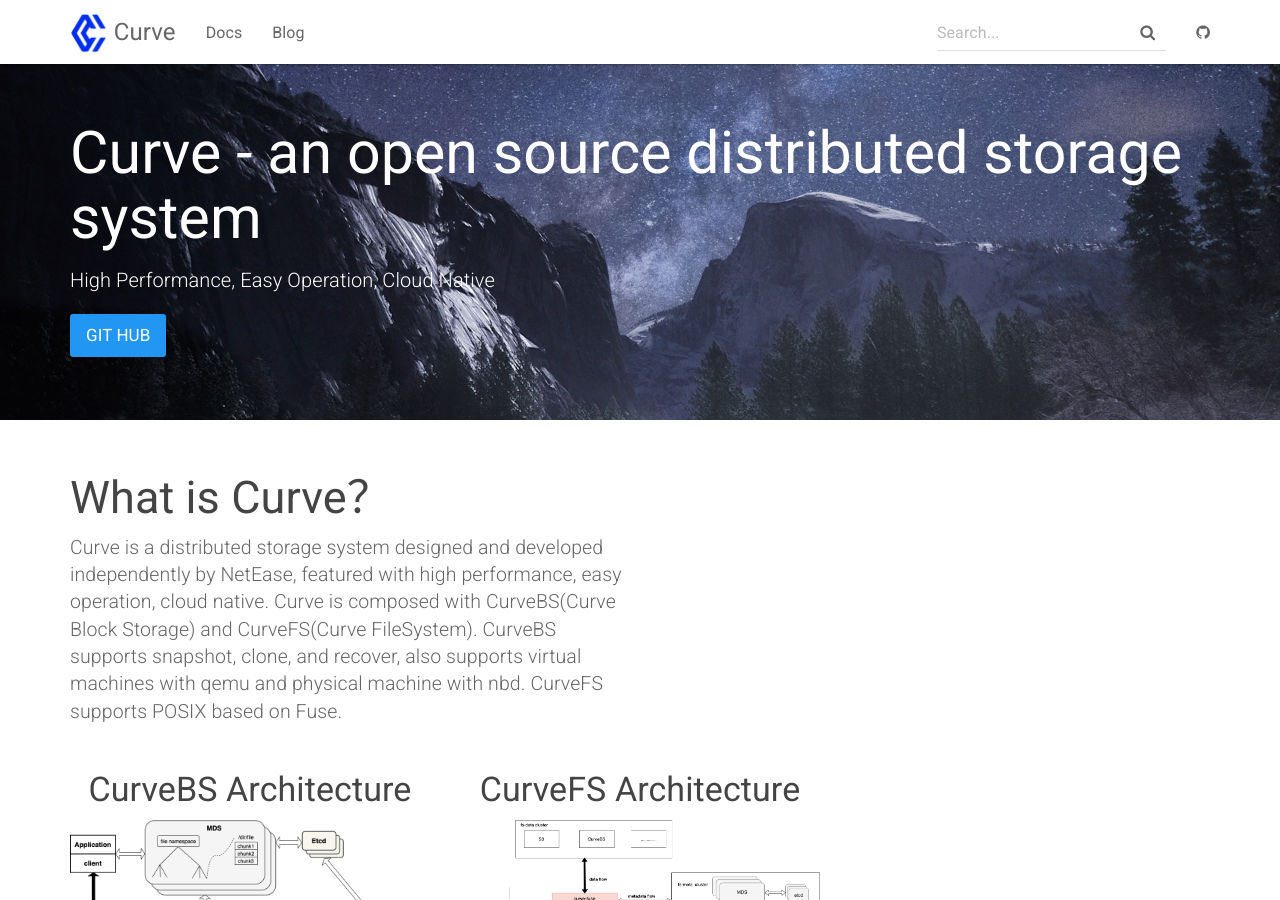
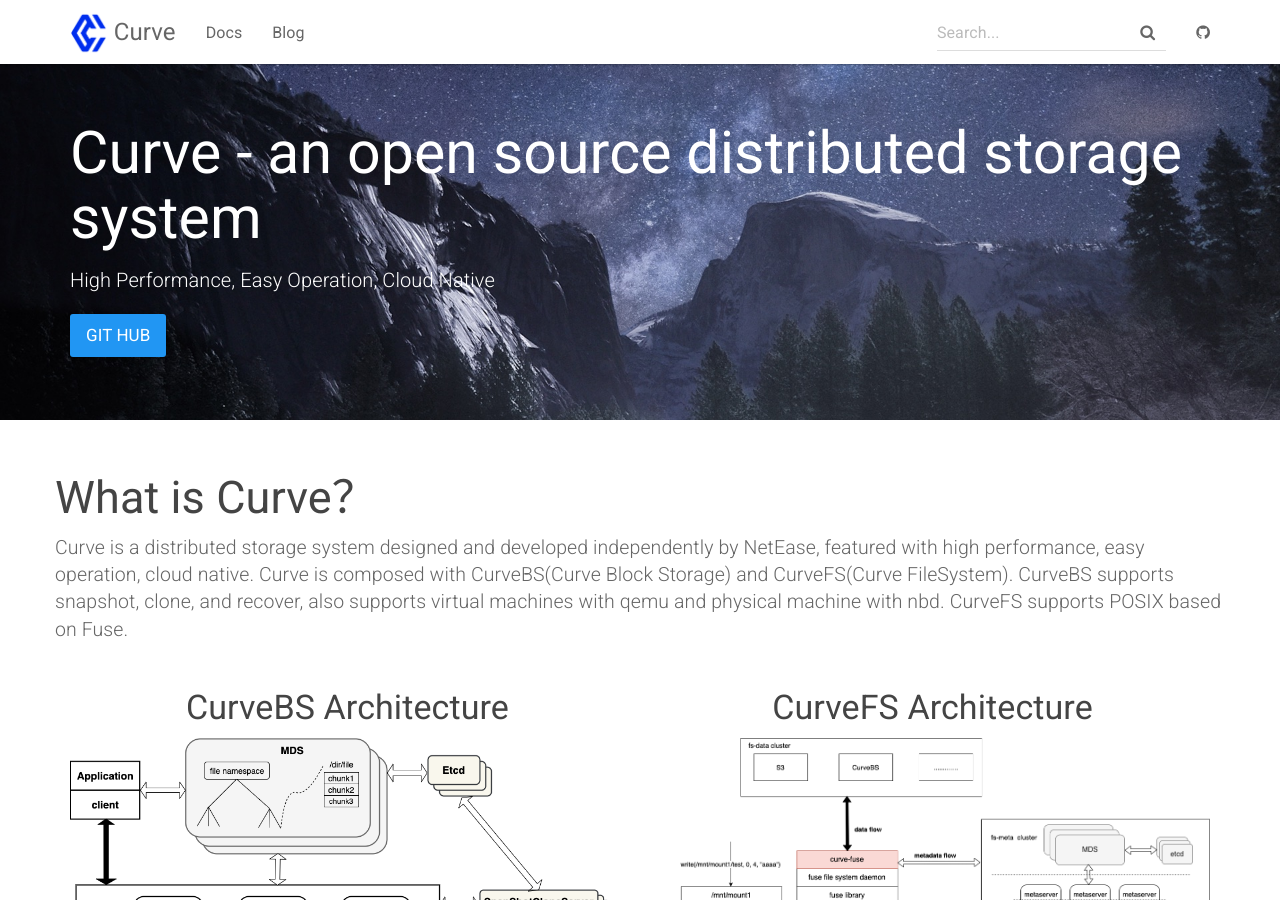
Before and after one commit to opencurve/homepage, a Jekyll site: the page built from index.html, in a window 1280 px wide and 900 px high. Built offline with Jekyll 4.4.1, drawn with Linux system fonts in a browser that asks for light colours.

Commit message:
Update index.html

```diff
--- a/index.html
+++ b/index.html
@@ -12,17 +12,15 @@
 
 <div class="container">
     <div class="row">
-        <div class="col-md-6">
-            <h2 class="header-light regular-pad">What is Curve？</h2>
-              <p class="lead">Curve is a distributed storage system designed and developed independently by NetEase, featured with high performance, easy operation, cloud native. Curve is composed with CurveBS(Curve Block Storage) and CurveFS(Curve FileSystem). CurveBS supports snapshot, clone, and recover, also supports virtual machines with qemu and physical machine with nbd. CurveFS supports POSIX based on Fuse.</p>
-        </div>
+       <h2 class="header-light regular-pad">What is Curve？</h2>
+       <p class="lead">Curve is a distributed storage system designed and developed independently by NetEase, featured with high performance, easy operation, cloud native. Curve is composed with CurveBS(Curve Block Storage) and CurveFS(Curve FileSystem). CurveBS supports snapshot, clone, and recover, also supports virtual machines with qemu and physical machine with nbd. CurveFS supports POSIX based on Fuse.</p>
     </div>
     <div class="row">
-        <div class="col-sm-4 text-center">
+        <div class="col-sm-6 text-center">
             <h3 class="header-light regular-pad">CurveBS Architecture</h3>
             <img src="{{ "/assets/img/architecture_snap.png" | relative_url }}" alt="Curve logo" class="img-responsive">
         </div>
-        <div class="col-sm-4 text-center">
+        <div class="col-sm-6 text-center">
             <h3 class="header-light regular-pad">CurveFS Architecture</h3>
             <img src="{{ "/assets/img/architecture_fs.png" | relative_url }}" alt="Curve logo" class="img-responsive">
         </div>
```
